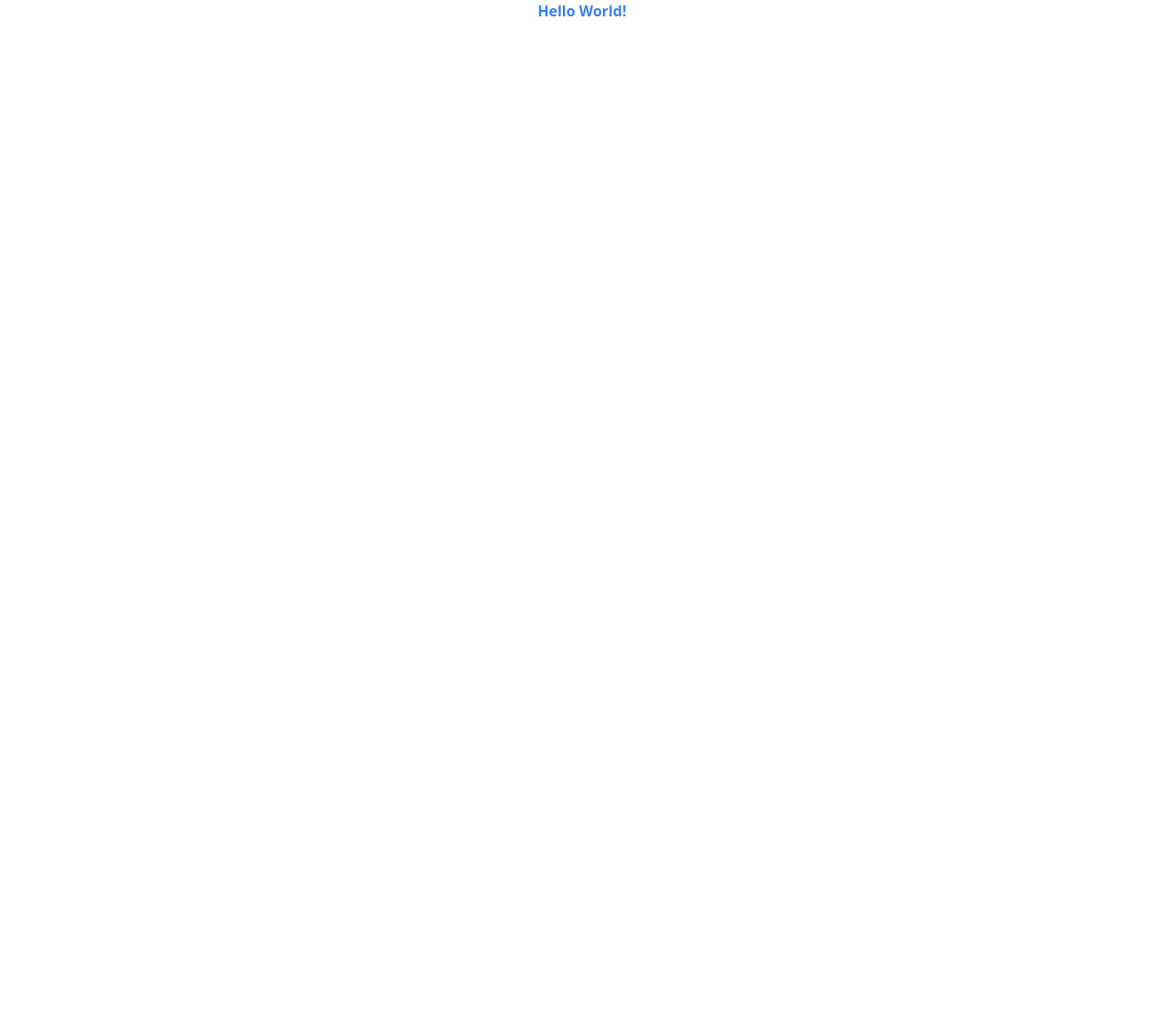
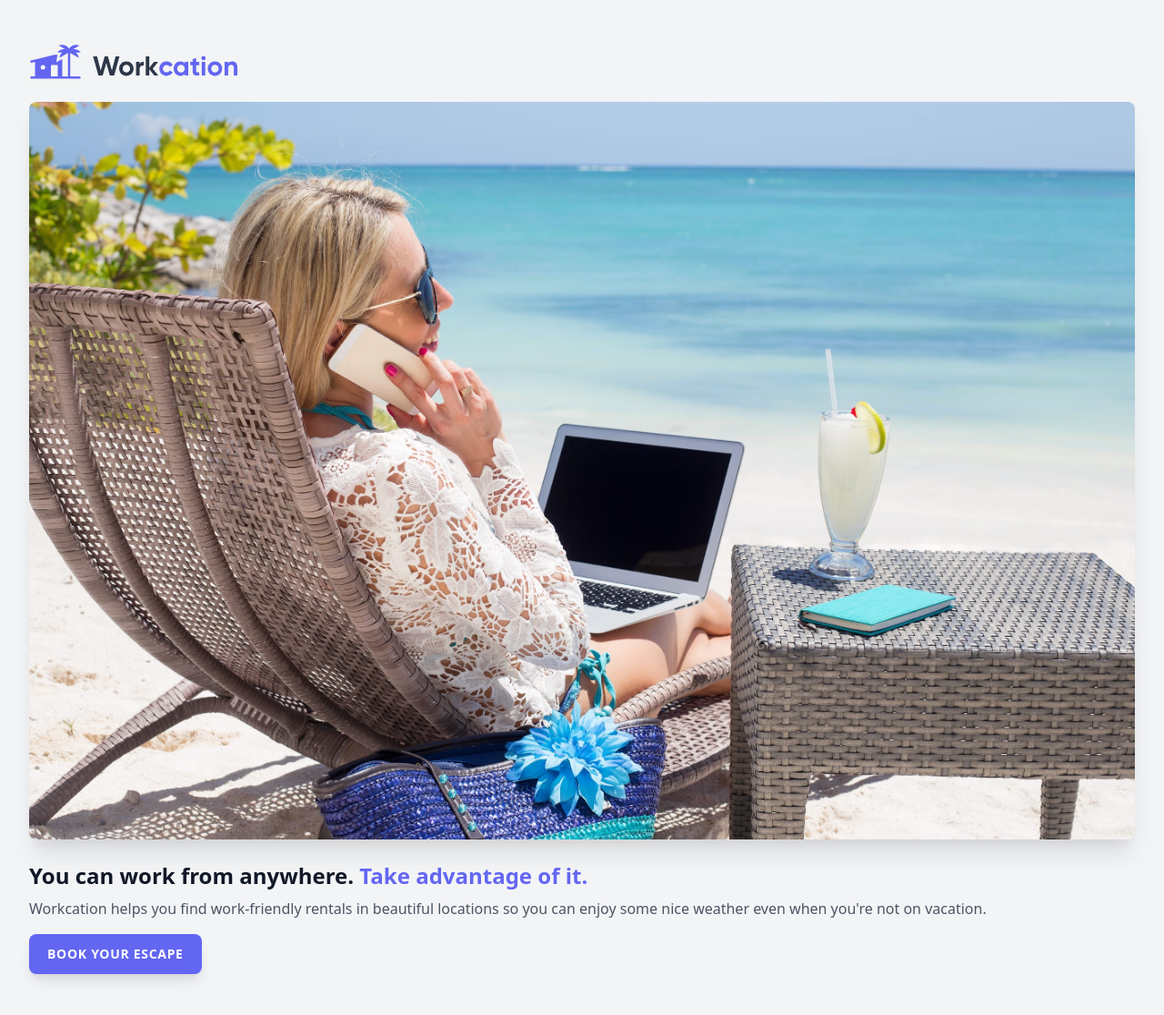
Before and after one commit to joelrdz/tailwind-zero, a website built with Vite: page index.html in a window 1280 px wide. Shown: the whole page at 91% size. Before the commit the page ends 800 px from the top, so only its background shows below. Built offline with nearby package versions, Linux system fonts and the light colour scheme.

Commit message:
utility-first workflow

```diff
--- a/index.html
+++ b/index.html
@@ -7,7 +7,20 @@
   <title>Document</title>
   <link rel="stylesheet" href="/css/tailwind.css">
 </head>
-<body>
-  <h1 class="text4x1 font-bold text-center text-blue-500">Hello World!</h1>
+<body class="bg-gray-100">
+  <div class="px-8 py-12">
+    <img class="h-10" src="/img/logo.svg" alt="Workcation">
+    <img class="mt-6 rounded-lg shadow-xl" src="/img/beach-work.jpg" alt="Woman workcationing on the beach">
+    <h1 class="mt-6 text-2xl font-bold text-gray-900">You can work from anywhere. <span class="text-indigo-500">Take advantage of it.</span></h1>
+    <p class="mt-2 text-gray-600">
+      Workcation helps you find work-friendly rentals in beautiful locations
+      so you can enjoy some nice weather even when you're not on vacation.
+    </p>
+    <div class="mt-4">
+      <a class="inline-block px-5 py-3 rounded-lg shadow-lg bg-indigo-500 text-white uppercase tracking-wider font-semibold text-sm" href="#">
+        Book your escape
+      </a>
+    </div>
+  </div>
 </body>
 </html>
```
Also changed, not shown: img/beach-work.jpg (added), img/logo.svg (added).
